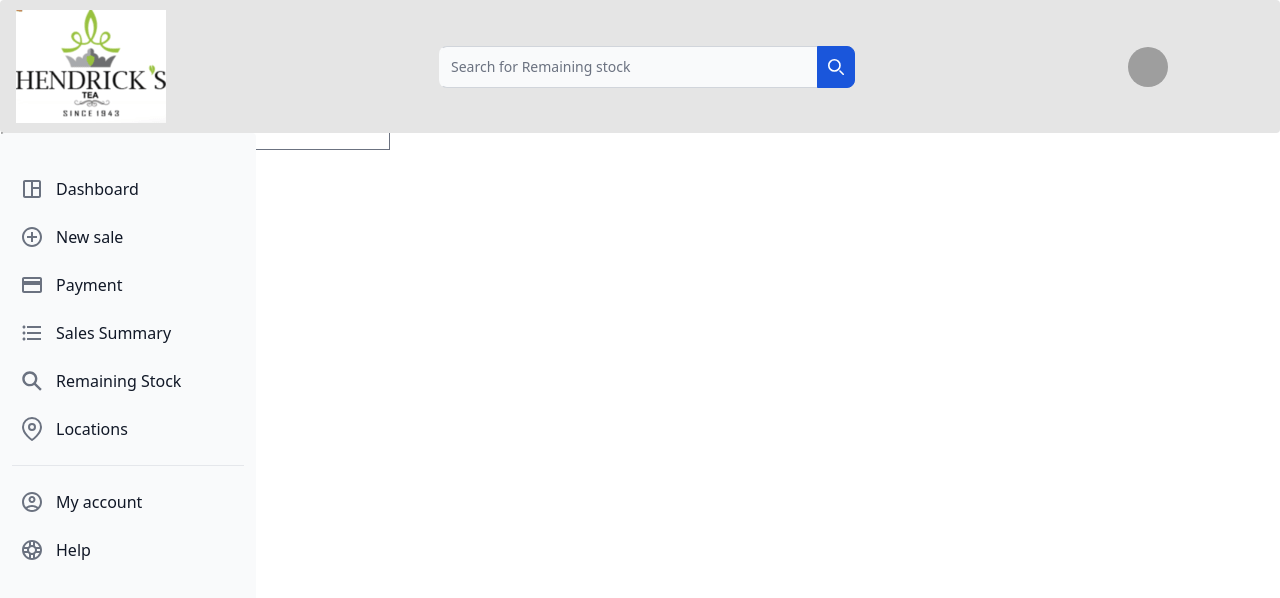
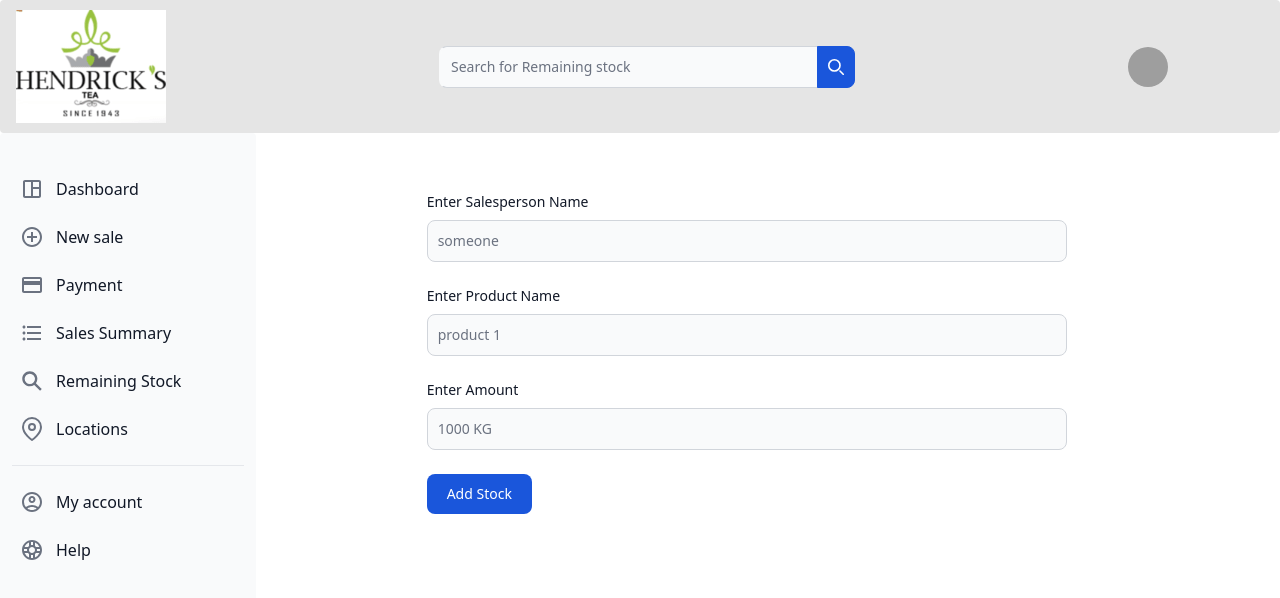
Before and after one commit to sandeepaMallawarachchi/ITP_Project, a React (Create React App) app in the folder frontend/: page /addStock in a window 1280 px wide. Shown: the top 598 px of the page. Built offline with nearby package versions, Linux system fonts and the light colour scheme; no server answers; grey boxes are pictures that could not be loaded.

Commit message:
forms updated

```diff
--- a/frontend/src/components/CurrentSale.js
+++ b/frontend/src/components/CurrentSale.js
@@ -52,50 +52,78 @@ function CurrentSale() {
     };
 
     return (
-        <div id="currentSale">
-            <div className="container" style={{ textAlign: "left", width: "600px", marginTop: "50px" }}>
-                <form >
-                    <div class="mb-3">
-                        <label for="cusID" class="form-label" >Customer ID</label>
-                        <input type="text" class="form-control" id="cusID" required value={cusID} readOnly />
-                    </div>
+        <div className='absolute mt-48 left-1/3 w-1/2 '>
+            <form >
+                <div className="mb-6">
+                    <label for="cusID" className="block mb-2 text-sm font-medium text-gray-900 dark:text-white">Customer ID</label>
+                    <input
+                        type="text"
+                        id="cusID"
+                        className="bg-gray-50 border border-gray-300 text-gray-900 text-sm rounded-lg focus:ring-blue-500 focus:border-blue-500 block w-full p-2.5 dark:bg-gray-700 dark:border-gray-600 dark:placeholder-gray-400 dark:text-white dark:focus:ring-blue-500 dark:focus:border-blue-500"
+                        required
+                        readOnly
+                        value={cusID}
+                    />
+                </div>
 
-                    <div class="mb-3">
-                        <label for="subTotal" class="form-label" >Total price</label>
-                        <input type="text" class="form-control" id="subTotal" required value={salesSummary.subTotal} readOnly />
-                    </div>
+                <div className="mb-6">
+                    <label for="date" className="block mb-2 text-sm font-medium text-gray-900 dark:text-white">Current date</label>
+                    <input
+                        type="text"
+                        id="date"
+                        className="bg-gray-50 border border-gray-300 text-gray-900 text-sm rounded-lg focus:ring-blue-500 focus:border-blue-500 block w-full p-2.5 dark:bg-gray-700 dark:border-gray-600 dark:placeholder-gray-400 dark:text-white dark:focus:ring-blue-500 dark:focus:border-blue-500"
+                        required
+                        readOnly
+                        value={salesSummary.date}
+                    />
+                </div>
 
-                    <div class="mb-3">
-                        <label for="date" class="form-label" >Date</label>
-                        <input type="text" class="form-control" id="date" required value={salesSummary.date} readOnly />
-                    </div>
+                <div className="mb-6">
+                    <label for="total" className="block mb-2 text-sm font-medium text-gray-900 dark:text-white">Total price (LKR)</label>
+                    <input
+                        type="text"
+                        id="total"
+                        className="bg-gray-50 border border-gray-300 text-gray-900 text-sm rounded-lg focus:ring-blue-500 focus:border-blue-500 block w-full p-2.5 dark:bg-gray-700 dark:border-gray-600 dark:placeholder-gray-400 dark:text-white dark:focus:ring-blue-500 dark:focus:border-blue-500"
+                        required
+                        readOnly
+                        value={salesSummary.subTotal}
+                    />
+                </div>
 
-                    <table class="table">
-                        <thead>
+                <div className="relative overflow-x-auto shadow-md sm:rounded-lg mt-14">
+                    <table className="w-full text-sm text-left rtl:text-right text-gray-500 dark:text-gray-400">
+                        <thead className="text-xs text-gray-700 uppercase bg-gray-50 dark:bg-gray-700 dark:text-gray-400">
                             <tr>
-                                <th scope="col">Tea Type</th>
-                                <th scope="col">Amount</th>
-                                <th scope="col">Selling Price</th>
-                                <th>Action</th>
+                                <th scope="col" className="px-6 py-3">
+                                    Product name
+                                </th>
+                                <th scope="col" className="px-6 py-3">
+                                    Amount
+                                </th>
+                                <th scope="col" className="px-6 py-3">
+                                    selling Price (LKR)
+                                </th>
+                                <th scope="col" className="px-6 py-3">
+                                    Action
+                                </th>
                             </tr>
                         </thead>
                         <tbody>
                             {salesSummary.salesDetails.map((detail, index) => (
-                                <tr key={index}>
-                                    <td>{detail.teaType}</td>
-                                    <td>{detail.amount}</td>
-                                    <td>{detail.sellingPrice}</td>
-                                    <td><button type="button" className="btn btn-danger" onClick={() => deleteBtn(detail._id)}>Delete</button></td>
+                                <tr className="bg-white border-b dark:bg-gray-800 dark:border-gray-700 text-black" key={index}>
+                                    <td className="px-6 py-4">{detail.teaType}</td>
+                                    <td className="px-6 py-4">{detail.amount}</td>
+                                    <td className="px-6 py-4">{detail.sellingPrice}</td>
+                                    <td><button type="button" className="focus:outline-none text-white bg-red-700 hover:bg-red-800 focus:ring-4 focus:ring-red-300 font-medium rounded-lg text-sm px-5 py-2.5 me-2 mb-2 dark:bg-red-600 dark:hover:bg-red-700 dark:focus:ring-red-900" onClick={() => deleteBtn(detail._id)}>Delete</button></td>
                                 </tr>
                             ))}
                         </tbody>
                     </table>
+                </div>
+                <button type="submit" className="mt-5 focus:outline-none text-white bg-green-700 hover:bg-green-800 focus:ring-4 focus:ring-green-300 font-medium rounded-lg text-sm px-5 py-2.5 me-2 mb-2 dark:bg-green-600 dark:hover:bg-green-700 dark:focus:ring-green-800">Confirm</button>
+            </form>
 
-                    <button type="submit" class="btn btn-success">Confirm</button>
-                </form>
-
-                <button type="submit" class="btn btn-primary" onClick={handleAddMoreSale}>Update</button>
-            </div>
+            <button type="submit" className="text-white bg-blue-700 hover:bg-blue-800 focus:ring-4 focus:outline-none focus:ring-blue-300 font-medium rounded-lg text-sm w-full sm:w-auto px-5 py-2.5 text-center dark:bg-blue-600 dark:hover:bg-blue-700 dark:focus:ring-blue-800" onClick={handleAddMoreSale}>Update</button>
         </div>
     )
 };
--- a/frontend/src/components/salesManager/AddDailyStock.js
+++ b/frontend/src/components/salesManager/AddDailyStock.js
@@ -30,31 +30,53 @@ export default function AddNewSale() {
     };
 
     return (
-        <div id='addSale'>
+        <div className='absolute mt-48 left-1/3 w-1/2 '>
             <form onSubmit={handleSubmit}>
-                <div className="mb-3">
-                    <label for="SalesPersonName" className="form-label">Enter Salesperson Name</label>
-                    <input type="text" className="form-control" required id="SalesPersonName" onChange={(e) => {
 
-                        setSalesPersonName(e.target.value);
-                    }} />
+                <div className="mb-6">
+                    <label for="SalesPersonName" className="block mb-2 text-sm font-medium text-gray-900 dark:text-white">Enter Salesperson Name</label>
+                    <input
+                        type="text"
+                        id="SalesPersonName"
+                        placeholder="someone"
+                        className="bg-gray-50 border border-gray-300 text-gray-900 text-sm rounded-lg focus:ring-blue-500 focus:border-blue-500 block w-full p-2.5 dark:bg-gray-700 dark:border-gray-600 dark:placeholder-gray-400 dark:text-white dark:focus:ring-blue-500 dark:focus:border-blue-500"
+                        required
+                        onChange={(e) => {
+
+                            setSalesPersonName(e.target.value);
+                        }}
+                    />
                 </div>
-                <div className="mb-3">
-                    <label for="teaType" className="form-label">Enter tea type</label>
-                    <input type="text" className="form-control" required id="teaType" onChange={(e) => {
+                <div className="mb-6">
+                    <label for="product Name" className="block mb-2 text-sm font-medium text-gray-900 dark:text-white">Enter Product Name</label>
+                    <input
+                        type="text"
+                        id="product Name"
+                        placeholder="product 1"
+                        className="bg-gray-50 border border-gray-300 text-gray-900 text-sm rounded-lg focus:ring-blue-500 focus:border-blue-500 block w-full p-2.5 dark:bg-gray-700 dark:border-gray-600 dark:placeholder-gray-400 dark:text-white dark:focus:ring-blue-500 dark:focus:border-blue-500"
+                        required
+                        onChange={(e) => {
 
-                        setTeaType(e.target.value);
-                    }} />
+                            setTeaType(e.target.value);
+                        }}
+                    />
                 </div>
-                <div className="mb-3">
-                    <label for="amount" className="form-label">Enter tea Amount</label>
-                    <input type="text" className="form-control" required id="amount" onChange={(e) => {
+                <div className="mb-6">
+                    <label for="amount" className="block mb-2 text-sm font-medium text-gray-900 dark:text-white">Enter Amount</label>
+                    <input
+                        type="text"
+                        id="amount"
+                        placeholder="1000 KG"
+                        className="bg-gray-50 border border-gray-300 text-gray-900 text-sm rounded-lg focus:ring-blue-500 focus:border-blue-500 block w-full p-2.5 dark:bg-gray-700 dark:border-gray-600 dark:placeholder-gray-400 dark:text-white dark:focus:ring-blue-500 dark:focus:border-blue-500"
+                        required
+                        onChange={(e) => {
 
-                        setTotalStock(e.target.value);
-                    }} />
+                            setTotalStock(e.target.value);
+                        }}
+                    />
                 </div>
 
-                <button type="submit" className="btn btn-primary">Add Stock</button>
+                <button type="submit" className="text-white bg-blue-700 hover:bg-blue-800 focus:ring-4 focus:outline-none focus:ring-blue-300 font-medium rounded-lg text-sm w-full sm:w-auto px-5 py-2.5 text-center dark:bg-blue-600 dark:hover:bg-blue-700 dark:focus:ring-blue-800">Add Stock</button>
             </form>
             {/* <button type="button" className="btn btn-success" onClick={handleSalesSummary}>Confirm Sale</button> */}
 
```
Also changed, not shown: frontend/src/components/SalesSummary.js (+10 -9 lines).
